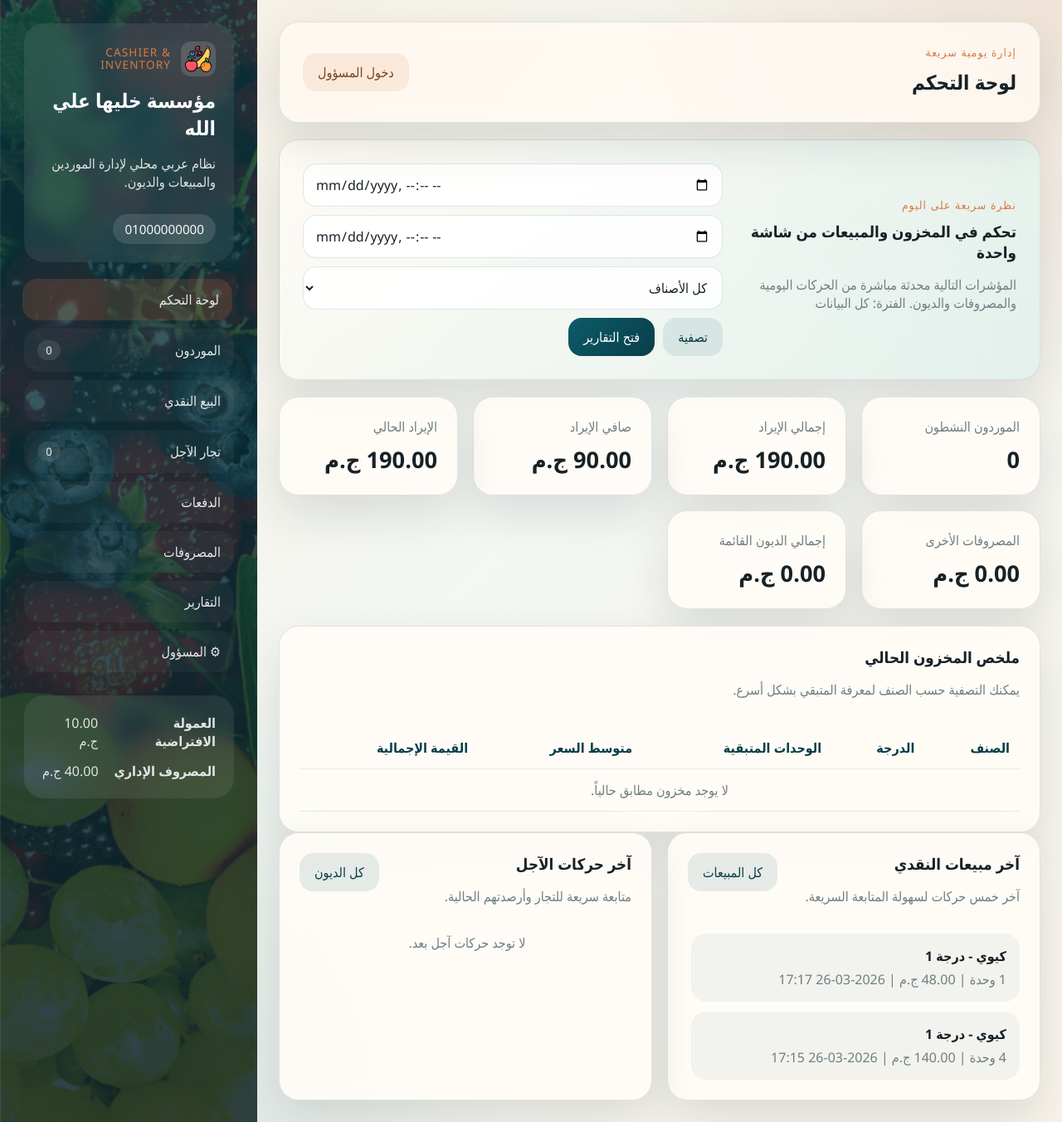
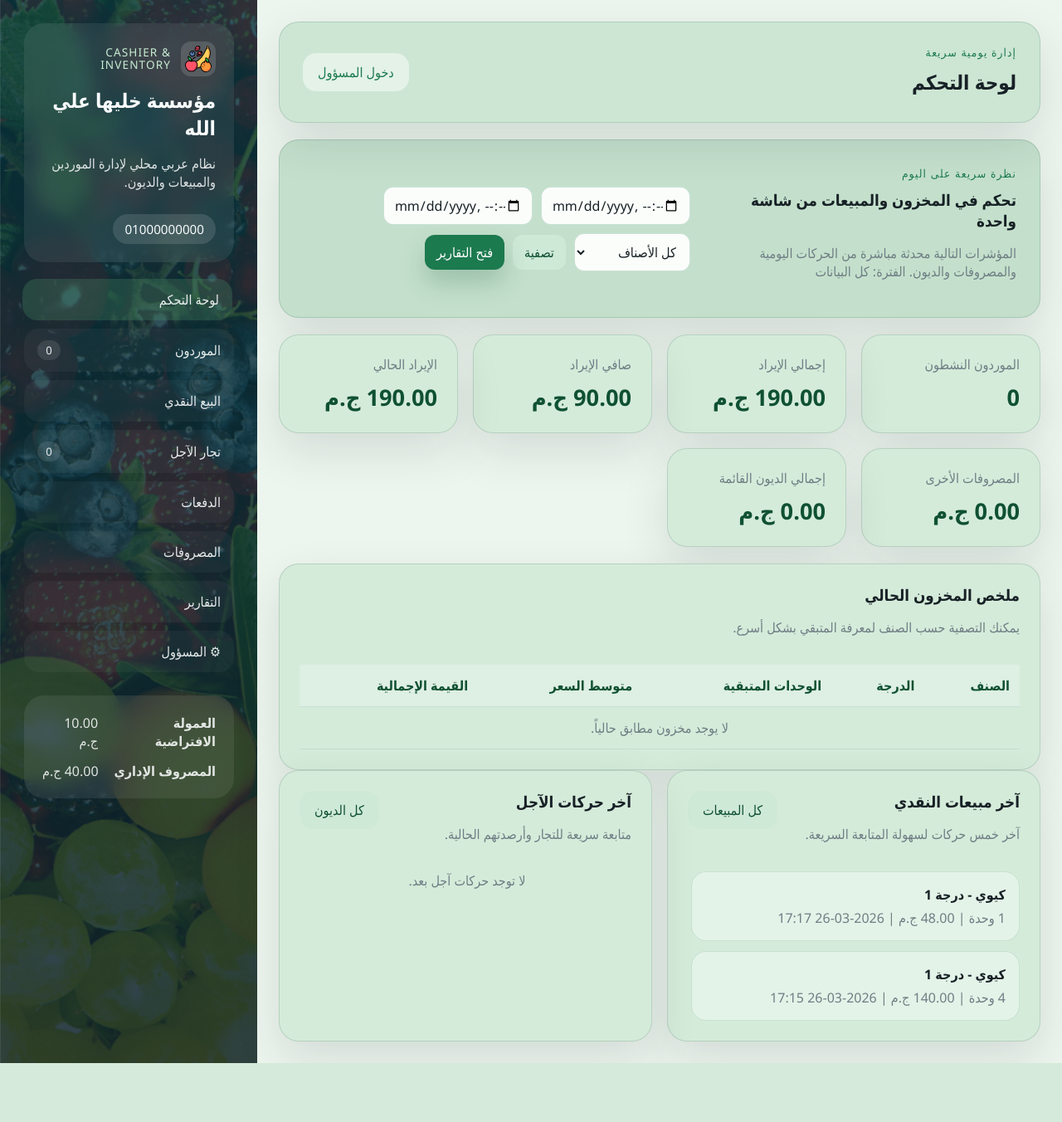
Before and after one commit to muhamedrar/Obour-Market-Cashier-System, a Flask app: page /dashboard in a window 1280 px wide. Shown: the whole page at 83% size. After the commit the page ends 1281 px from the top, so only its background shows below. Run offline with Flask 3, Linux system fonts and the light colour scheme.

Commit message:
made some changes on filters shape and cards colors

```diff
--- a/static/css/style.css
+++ b/static/css/style.css
@@ -1,13 +1,15 @@
 :root {
-    --bg: #f5f1e8;
-    --bg-alt: #fffaf2;
-    --panel: rgba(255, 252, 247, 0.94);
-    --line: rgba(13, 63, 71, 0.12);
+    --bg: #edf6ee;
+    --bg-alt: #f8fcf8;
+    --panel: rgba(251, 255, 251, 0.94);
+    --line: rgba(20, 74, 55, 0.16);
     --text: #172126;
     --muted: #6f7e84;
-    --primary: #0c5b69;
-    --primary-dark: #093e49;
-    --accent: #d97941;
+    --primary: #1c7a4f;
+    --primary-dark: #0f5132;
+    --primary-soft: #cfe9d7;
+    --primary-glow: rgba(28, 122, 79, 0.22);
+    --accent: #4f996b;
     --danger: #b64932;
     --success: #1f7a53;
     --shadow: 0 22px 55px rgba(16, 34, 43, 0.12);
@@ -23,10 +25,7 @@ body {
     min-height: 100vh;
     color: var(--text);
     font-family: "Segoe UI", Tahoma, Arial, sans-serif;
-    background:
-        radial-gradient(circle at top right, rgba(217, 121, 65, 0.16), transparent 28%),
-        radial-gradient(circle at bottom left, rgba(12, 91, 105, 0.15), transparent 34%),
-        linear-gradient(135deg, #f6efe2 0%, #f4f7f3 48%, #f9f4eb 100%);
+    background: #edf6ee;
 }
 
 a {
@@ -71,7 +70,7 @@ textarea {
 .topbar-label,
 .eyebrow {
     display: inline-block;
-    color: var(--accent);
+    color: var(--primary);
     font-size: 0.85rem;
     letter-spacing: 0.08em;
     text-transform: uppercase;
@@ -121,6 +120,10 @@ textarea {
     color: rgba(248, 251, 251, 0.88);
 }
 
+.sidebar .brand-kicker {
+    color: #c8edd3;
+}
+
 .meta-pill {
     display: inline-flex;
     padding: 8px 14px;
@@ -155,7 +158,7 @@ textarea {
 
 .nav-links a:hover,
 .nav-links a.active {
-    background: rgba(217, 121, 65, 0.18);
+    background: rgba(79, 153, 107, 0.26);
     transform: translateX(-2px);
 }
 
@@ -205,7 +208,7 @@ textarea {
     padding: 24px 28px;
     margin-bottom: 20px;
     border-radius: var(--radius);
-    background: rgba(255, 250, 242, 0.84);
+    background: #cde6d4;
     backdrop-filter: blur(12px);
 }
 
@@ -236,7 +239,7 @@ textarea {
     gap: 22px;
     padding: 28px;
     border-radius: var(--radius);
-    background: linear-gradient(135deg, rgba(255, 251, 245, 0.92), rgba(225, 240, 236, 0.92));
+    background: #c4e0cc;
     margin-bottom: 20px;
 }
 
@@ -275,7 +278,7 @@ textarea {
 .panel {
     padding: 24px;
     border-radius: var(--radius);
-    background: var(--panel);
+    background: #d5ebda;
     backdrop-filter: blur(12px);
 }
 
@@ -287,6 +290,7 @@ textarea {
 
 .kpi-card strong {
     font-size: 1.7rem;
+    color: var(--primary-dark);
 }
 
 .panel-head {
@@ -333,17 +337,19 @@ select,
 textarea {
     width: 100%;
     padding: 13px 14px;
-    border: 1px solid rgba(12, 91, 105, 0.14);
+    border: 1px solid rgba(28, 122, 79, 0.22);
     border-radius: 16px;
-    background: rgba(255, 255, 255, 0.88);
+    background: rgba(255, 255, 255, 0.92);
     color: var(--text);
+    box-shadow: inset 0 1px 0 rgba(255, 255, 255, 0.75);
 }
 
 input:focus,
 select:focus,
 textarea:focus {
-    outline: 2px solid rgba(217, 121, 65, 0.18);
-    border-color: rgba(217, 121, 65, 0.55);
+    outline: 2px solid rgba(28, 122, 79, 0.2);
+    border-color: rgba(28, 122, 79, 0.55);
+    box-shadow: 0 0 0 4px rgba(28, 122, 79, 0.12);
 }
 
 .form-actions,
@@ -355,6 +361,25 @@ textarea:focus {
     flex-wrap: wrap;
     align-items: center;
     gap: 10px;
+}
+
+.inline-form input,
+.inline-form select {
+    width: auto;
+    min-width: 140px;
+    max-width: 180px;
+    padding: 10px 12px;
+    border-radius: 12px;
+}
+
+.inline-form input[type="search"] {
+    min-width: 180px;
+    max-width: 240px;
+}
+
+.inline-form .btn {
+    padding: 10px 14px;
+    border-radius: 12px;
 }
 
 .btn {
@@ -373,18 +398,19 @@ textarea:focus {
 }
 
 .btn-primary {
-    background: linear-gradient(135deg, var(--primary) 0%, var(--primary-dark) 100%);
+    background: var(--primary);
     color: #fff;
+    box-shadow: 0 16px 30px rgba(15, 81, 50, 0.22);
 }
 
 .btn-secondary {
-    background: rgba(12, 91, 105, 0.1);
+    background: #cfe9d7;
     color: var(--primary-dark);
 }
 
 .btn-ghost {
-    background: rgba(217, 121, 65, 0.12);
-    color: #7b431d;
+    background: #e4f2e8;
+    color: var(--primary);
 }
 
 .btn-danger {
@@ -429,6 +455,7 @@ td {
 th {
     color: var(--primary-dark);
     font-weight: 700;
+    background: #deefe3;
 }
 
 .mini-list {
@@ -481,7 +508,7 @@ th {
     gap: 12px;
     padding: 10px 12px;
     border-radius: 14px;
-    background: rgba(12, 91, 105, 0.06);
+    background: #dceee2;
 }
 
 .mini-item {
@@ -489,7 +516,8 @@ th {
     gap: 6px;
     padding: 16px;
     border-radius: 18px;
-    background: rgba(12, 91, 105, 0.05);
+    background: #e4f3e8;
+    border: 1px solid rgba(28, 122, 79, 0.14);
 }
 
 .status {
@@ -497,7 +525,8 @@ th {
     padding: 6px 12px;
     border-radius: 999px;
     font-size: 0.88rem;
-    background: rgba(12, 91, 105, 0.08);
+    background: rgba(28, 122, 79, 0.16);
+    color: var(--primary-dark);
 }
 
 .status.paid {
@@ -524,7 +553,8 @@ th {
 .info-box {
     padding: 14px 16px;
     border-radius: 16px;
-    background: rgba(12, 91, 105, 0.06);
+    background: #e0f0e5;
+    border: 1px solid rgba(28, 122, 79, 0.14);
 }
 
 .login-shell {
```
Also changed, not shown: data/cashier.db.
